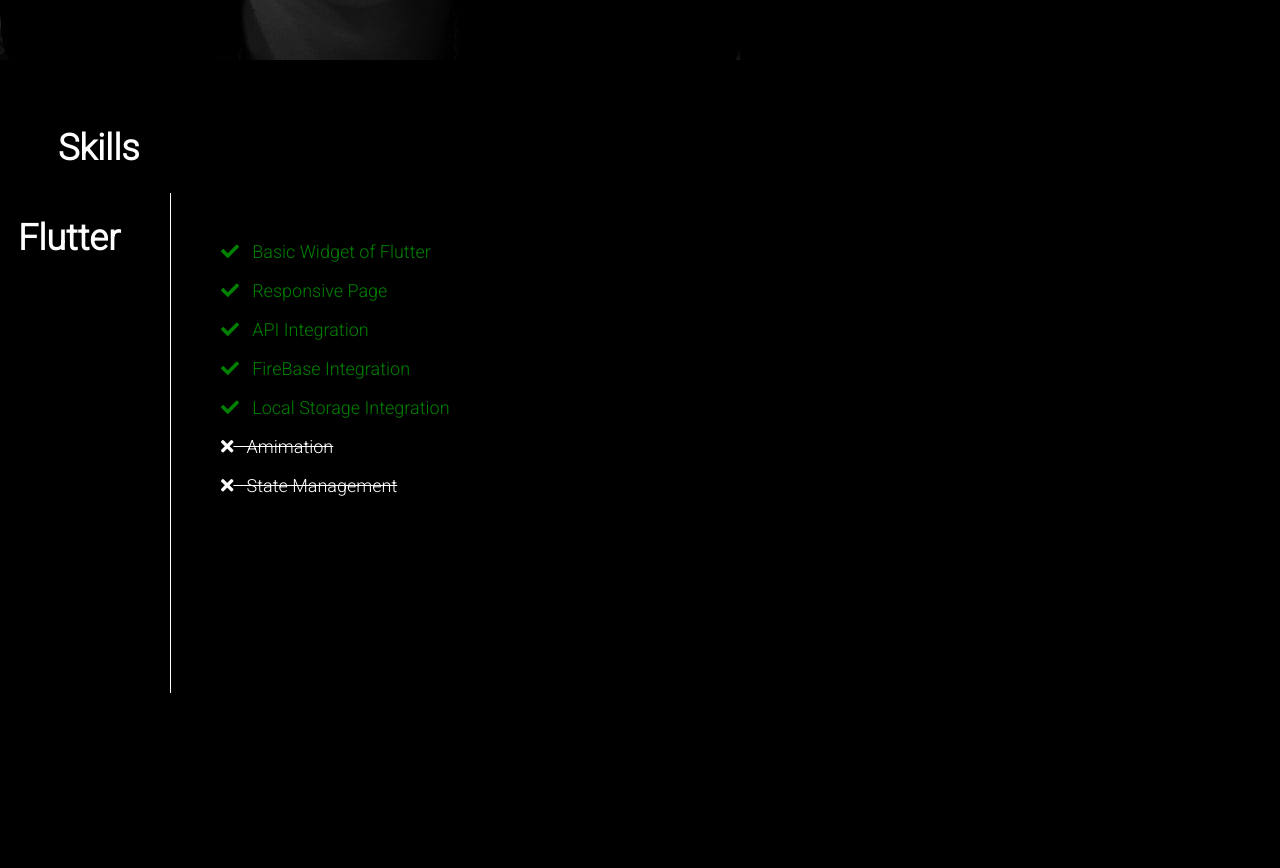
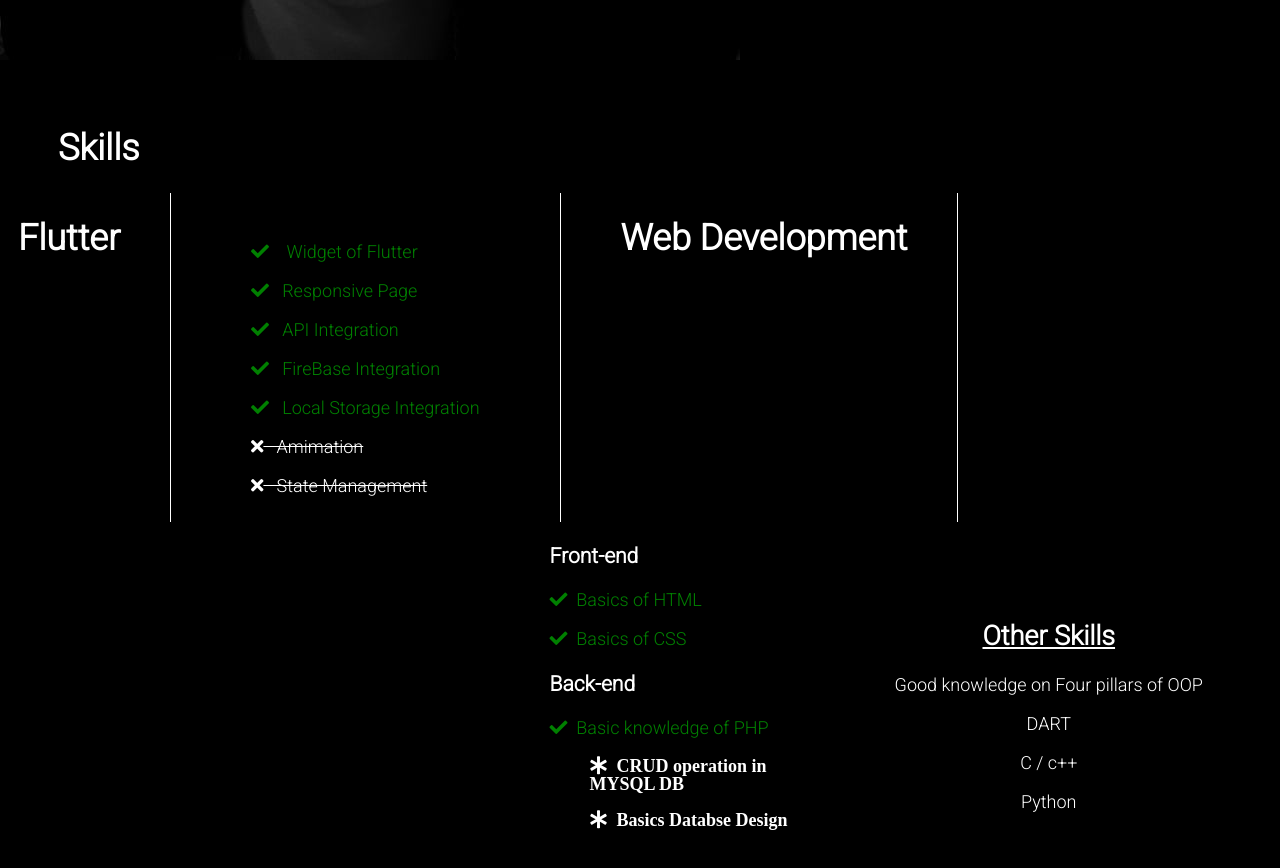
Before and after one commit to Bibhukiju/Portfolio, a plain HTML site: page index.html in a window 1280 px wide. Shown: the part 680-1548 px from the top of the page. Drawn offline with Linux system fonts and the light colour scheme.

Commit message:
skill page complete

```diff
--- a/css/style.css
+++ b/css/style.css
@@ -65,13 +65,17 @@
       margin: 100;
     }
     p{
-      color:green;
+      color:white;
 
     }
     .vl {
       border-left: 1px solid white;
-      height: 500px;
+      height: 70%;
       float: left;
       margin-left: 50;
       margin-right: 50;
     }
+    .checked
+    {
+      color: green;
+    }
--- a/index.html
+++ b/index.html
@@ -51,7 +51,8 @@
       </div>
     </div>
     <div style="height: 100%; width: 100%;">
-      <h1 style="color:white; margin-left: 50; margin-top: 10;">
+      <div style="height: 60%; width: 100%;">
+        <h1 style="color: white; margin-left: 50; margin-top: 10;">
           Skills
         </h1>
         <div>
@@ -59,31 +60,97 @@
             <h1 style="color: white;">Flutter</h1>
           </div>
           <div class="vl"></div>
-        <div style="padding: 30;">
+          <div style="padding: 30; float: left;">
             <li>
-            <p>
-              <i class="fa fa-check"></i><span>&nbsp &nbspBasic Widget of Flutter</span>
+              <p class="checked">
+                <i class="fa fa-check"></i
+                ><span>&nbsp &nbsp Widget of Flutter</span>
               </p>
             </li>
             <li>
-            <p><i class="fa fa-check"></i><span>&nbsp &nbspResponsive Page</span></p>
+              <p class="checked">
+                <i class="fa fa-check"></i
+                ><span>&nbsp &nbspResponsive Page</span>
+              </p>
             </li>
             <li>
-            <p><i class="fa fa-check"></i><span>&nbsp &nbspAPI Integration</span></p>
+              <p class="checked">
+                <i class="fa fa-check"></i
+                ><span>&nbsp &nbspAPI Integration</span>
+              </p>
             </li>
             <li>
-            <p><i class="fa fa-check"></i><span>&nbsp &nbspFireBase Integration</span></p>
+              <p class="checked">
+                <i class="fa fa-check"></i
+                ><span>&nbsp &nbspFireBase Integration</span>
+              </p>
             </li>
             <li>
-            <p ><i class="fa fa-check"></i><span>&nbsp &nbspLocal Storage Integration</span></p>
+              <p class="checked">
+                <i class="fa fa-check" id="checked"></i
+                ><span>&nbsp &nbspLocal Storage Integration</span>
+              </p>
             </li>
             <li>
-            <p style="color:white"><i class="fa fa-times "></i><span style="text-decoration: line-through;">&nbsp &nbspAmimation</span></p>
+              <p style="color: white;">
+                <i class="fa fa-times"></i
+                ><span style="text-decoration: line-through;"
+                  >&nbsp &nbspAmimation</span
+                >
+              </p>
             </li>
             <li>
-            <p style="color:white"><i class="fa fa-times "></i><span style="text-decoration: line-through;">&nbsp &nbspState Management</span></p>
+              <p style="color: white;">
+                <i class="fa fa-times"></i
+                ><span style="text-decoration: line-through;"
+                  >&nbsp &nbspState Management</span
+                >
+              </p>
             </li>
           </div>
+          <div class="vl"></div>
+          <div style="margin-left: 10; float: left;">
+            <h1 style="color: white;">Web Development</h1>
+          </div>
+          <div class="vl"></div>
+          <div style="width: 25%; float: left;">
+            <ul>
+              <h3 style="color: White;">Front-end</h3>
+              <li>
+                <p class="checked">
+                  <i class="fa fa-check"></i><span>&nbsp Basics of HTML</span>
+                </p>
+                <p class="checked">
+                  <i class="fa fa-check"></i><span>&nbsp Basics of CSS</span>
+                </p>
+              </li>
+              <h3 style="color: White;">Back-end</h3>
+              <li>
+                <p class="checked">
+                  <i class="fa fa-check"></i
+                  ><span>&nbsp Basic knowledge of PHP</span>
+                </p>
+                <ol>
+                  <p>
+                    <i class="fa fa-asterisk"
+                      >&nbsp CRUD operation in MYSQL DB</i
+                    >
+                  </p>
+                  <p>
+                    <i class="fa fa-asterisk">&nbsp Basics Databse Design</i>
+                  </p>
+                </ol>
+              </li>
+            </ul>
+          </div>
+        </div>
+      </div>
+      <div style="margin-left: 40; text-align: center;">
+        <h2 style="color: white; text-decoration: underline;">Other Skills</h2>
+        <p>Good knowledge on Four pillars of OOP</p>
+        <p>DART</p>
+        <p>C / c++</p>
+        <p>Python</p>
       </div>
     </div>
   </body>
```
Lines whose indentation alone changed are shown as unchanged.
